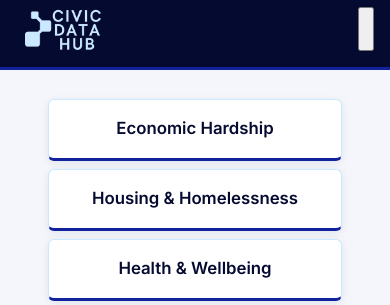
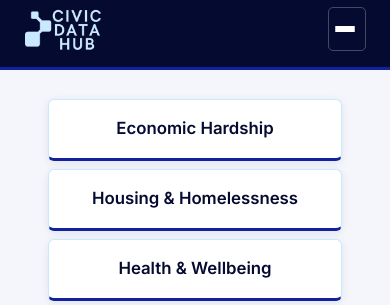
Before and after one commit to midnight-getaway/CivicDataHub, a PHP site: page /index.php in a window 390 px wide. Shown: the top 305 px of the page. Run offline with PHP 8.4, Linux system fonts and the light colour scheme; data that the repository does not hold is empty; a stand-in replaces the project's code that opens the database connection; some web fonts are replaced.

Commit message:
Fix header toggle button (invisible on desktop, animated/styled on mobile)

```diff
--- a/styles.css
+++ b/styles.css
@@ -2,7 +2,7 @@
  * styles.css - Global stylesheet for Civic Data Hub.
  * Color palette: defined as CSS custom properties in :root.
  * Breakpoints: mobile 600px, tablet 601px-1024px, desktop 1025px+.
- * Font: HK Grotesk (fallback: Inter, DM Sans, sans-serif).
+ * Font: HK Grotesk
  */
 
 @import url('https://fonts.googleapis.com/css2?family=Inter:wght@400;500;600;700&display=swap');
@@ -142,6 +142,46 @@
   justify-content: space-between;
   align-items: center;
   min-height: 84px;
+}
+
+/* Nav bar hamburger toggle (hidden on desktop) */
+.nav-toggle {
+  display: none;
+  flex-direction: column;
+  justify-content: center;
+  align-items: center;
+  gap: 5px;
+  width: 38px;
+  height: 38px;
+  padding: 6px;
+  background: transparent;
+  border: 1px solid rgba(255, 255, 255, 0.25);
+  border-radius: 5px;
+  cursor: pointer;
+  margin-left: auto;
+  margin-right: 0.5rem;
+}
+
+.nav-toggle span {
+  display: block;
+  width: 20px;
+  height: 2px;
+  background: var(--color-white);
+  border-radius: 2px;
+  transition: all 0.2s ease;
+}
+
+/* Animate to X when open */
+.nav-toggle[aria-expanded="true"] span:nth-child(1) {
+  transform: translateY(7px) rotate(45deg);
+}
+
+.nav-toggle[aria-expanded="true"] span:nth-child(2) {
+  opacity: 0;
+}
+
+.nav-toggle[aria-expanded="true"] span:nth-child(3) {
+  transform: translateY(-7px) rotate(-45deg);
 }
 
 .brand {
```
